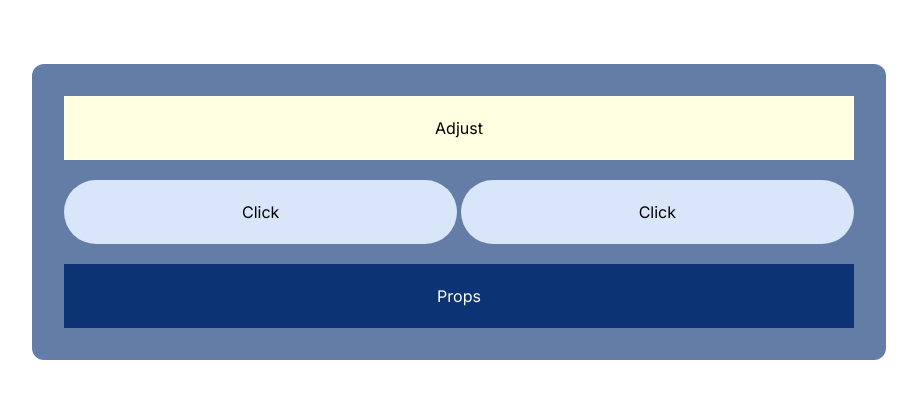
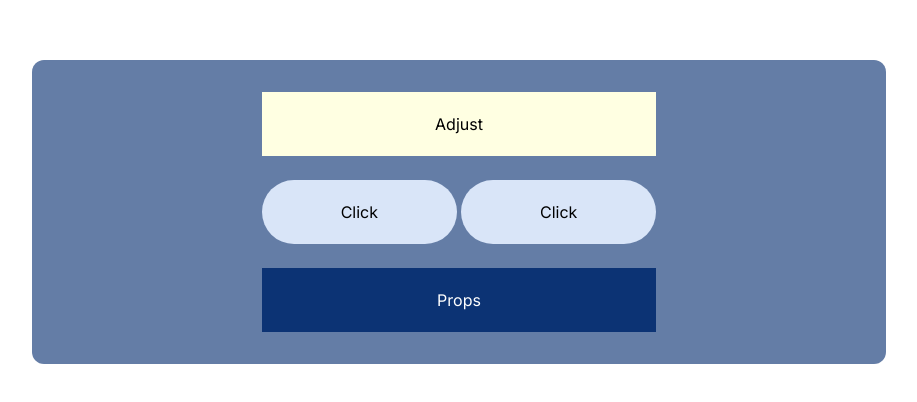
Before and after one commit to acm-ucr/hohc-website, a Next.js app: page / in a window 1280 px wide. Shown: the part 188-590 px from the top of the page, without its empty margins (181-1098 px from the left). Built offline with nearby package versions, Linux system fonts and the light colour scheme.

Commit message:
Applied feedback

```diff
--- a/src/components/example.tsx
+++ b/src/components/example.tsx
@@ -1,20 +1,20 @@
 const Example = (props: { text1: string; text2: string; text3: string }) => {
   return (
-    <div className="bg-hohc-blue-500 w-2/3 flex-col items-center gap-1 justify-self-center rounded-xl p-8">
-      <div className="bg-hohc-yellow-100 mb-5 w-full p-5 text-center">
+    <div className="bg-hohc-blue-500 w-2/3 flex flex-col items-center gap-1 justify-self-center rounded-xl p-8">
+      <div className="bg-hohc-yellow-100 mb-5 w-1/2 p-5 text-center">
         {props.text1}
       </div>
 
-      <div className="flex w-full flex-row gap-1 text-center">
-        <div className="bg-hohc-blue-100 w-1/2 rounded-full p-5">
+      <div className="flex w-1/2 flex-row gap-1 text-center">
+        <div className="bg-hohc-blue-100 w-full rounded-full p-5">
           {props.text2}
         </div>
-        <div className="bg-hohc-blue-100 w-1/2 rounded-full p-5">
+        <div className="bg-hohc-blue-100 w-full rounded-full p-5">
           {props.text2}
         </div>
       </div>
 
-      <div className="bg-hohc-blue-700 mt-5 p-5 text-center text-white">
+      <div className="bg-hohc-blue-700 w-1/2 mt-5 p-5 text-center text-white">
         {props.text3}
       </div>
     </div>
```
